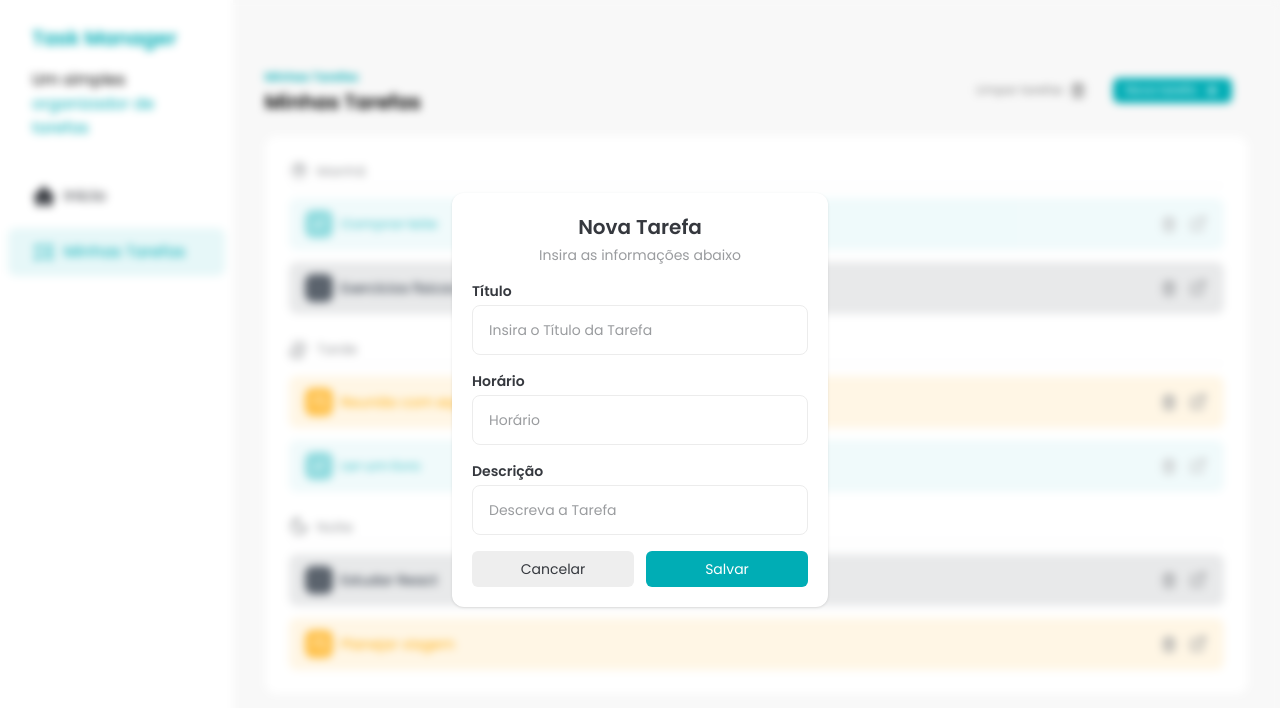
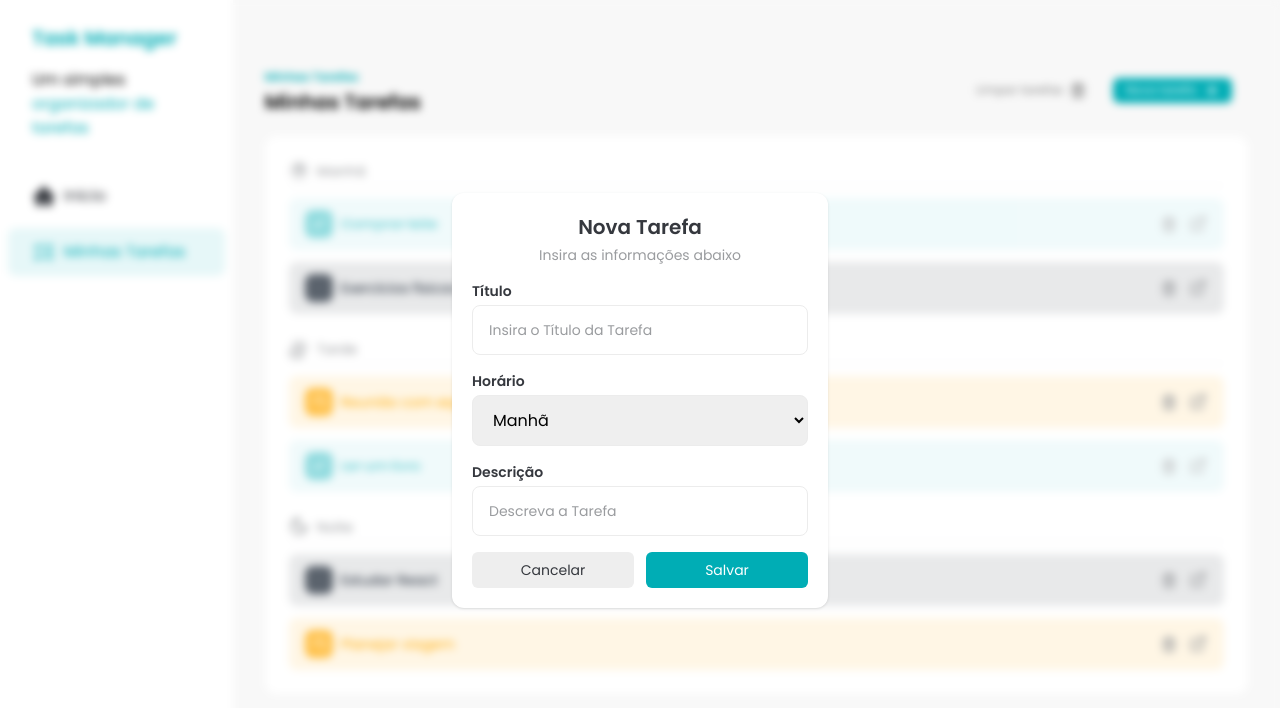
Before and after one commit to Viniciusbsouto/Task-Manager, a React app: page / in a window 1280 px wide. Both pictures are taken after a click on the button "Nova tarefa". Shown: the top 708 px of the page. Built offline with nearby package versions, Linux system fonts and the light colour scheme; the HTML template or start-up script is replaced by a standard one.

Commit message:
feat: add InputLabel component

```diff
--- a/src/componentes/AddTaskDialog.jsx
+++ b/src/componentes/AddTaskDialog.jsx
@@ -6,6 +6,7 @@
 
 import Button from "./Button";
 import Input from "./Input";
+import InputLabel from "./InputLabel";
 
 const AddTaskDialog = ({ isOpen, handleClose }) => {
   const nodeRef = useRef();
@@ -38,12 +39,24 @@
                   id="title"
                   placeholder="Insira o Título da Tarefa"
                 />
-                <Input id="time" label="Horário" placeholder="Horário" />
+
+                <div className="flex flex-col gap-1 text-left">
+                  <InputLabel htmlFor="time">Horário</InputLabel>
+                  <select
+                    id="time"
+                    className="rounded-lg border border-solid border-[#ECECEC] px-4 py-3 outline-[#00ADB5] placeholder:text-sm placeholder:text-[#9A9C9F]"
+                  >
+                    <option value="morning">Manhã</option>
+                    <option value="afternoon">Tarde</option>
+                    <option value="evening">Noite</option>
+                  </select>
+                </div>
                 <Input
                   id="description"
                   label="Descrição"
                   placeholder="Descreva a Tarefa"
                 />
+
                 <div className="flex gap-3">
                   <Button
                     size="large"
--- a/src/componentes/Input.jsx
+++ b/src/componentes/Input.jsx
@@ -1,9 +1,9 @@
+import InputLabel from "./InputLabel";
+
 const Input = ({ label, ...rest }) => {
   return (
     <div className="flex flex-col space-y-1 text-left">
-      <label htmlFor={rest.id} className="text-sm font-semibold text-[#35383E]">
-        {label}
-      </label>
+      <InputLabel htmlFor={rest.id}>{label}</InputLabel>
       <input
         className="rounded-lg border border-solid border-[#ECECEC] px-4 py-3 outline-[#00ADB5] placeholder:text-sm placeholder:text-[#9A9C9F]"
         {...rest}
--- /dev/null
+++ b/src/componentes/InputLabel.jsx
@@ -0,0 +1,9 @@
+const InputLabel = (props) => {
+  return (
+    <label {...props} className="text-sm font-semibold text-[#35383E]">
+      {props.children}
+    </label>
+  );
+};
+
+export default InputLabel;
```
